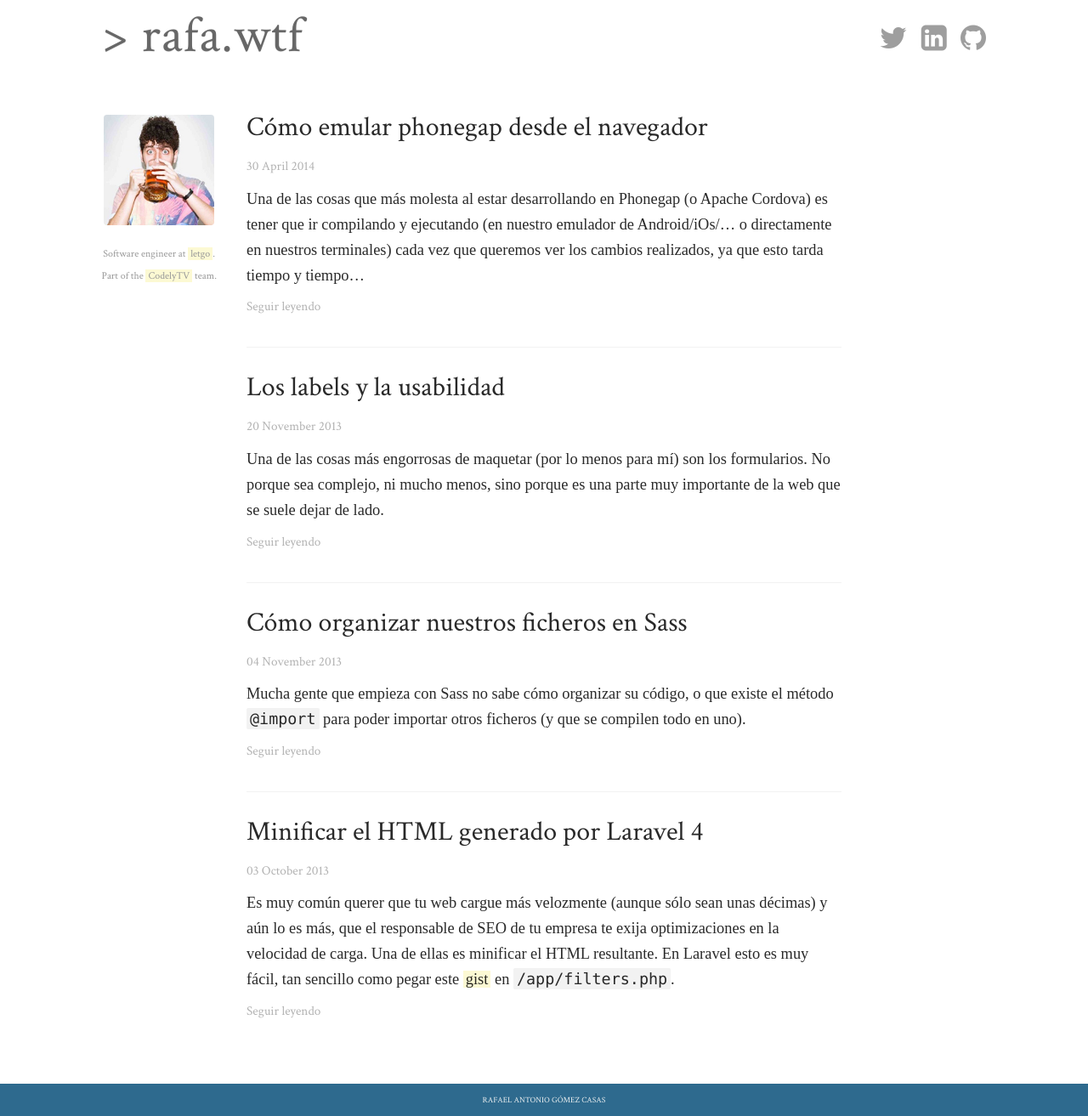
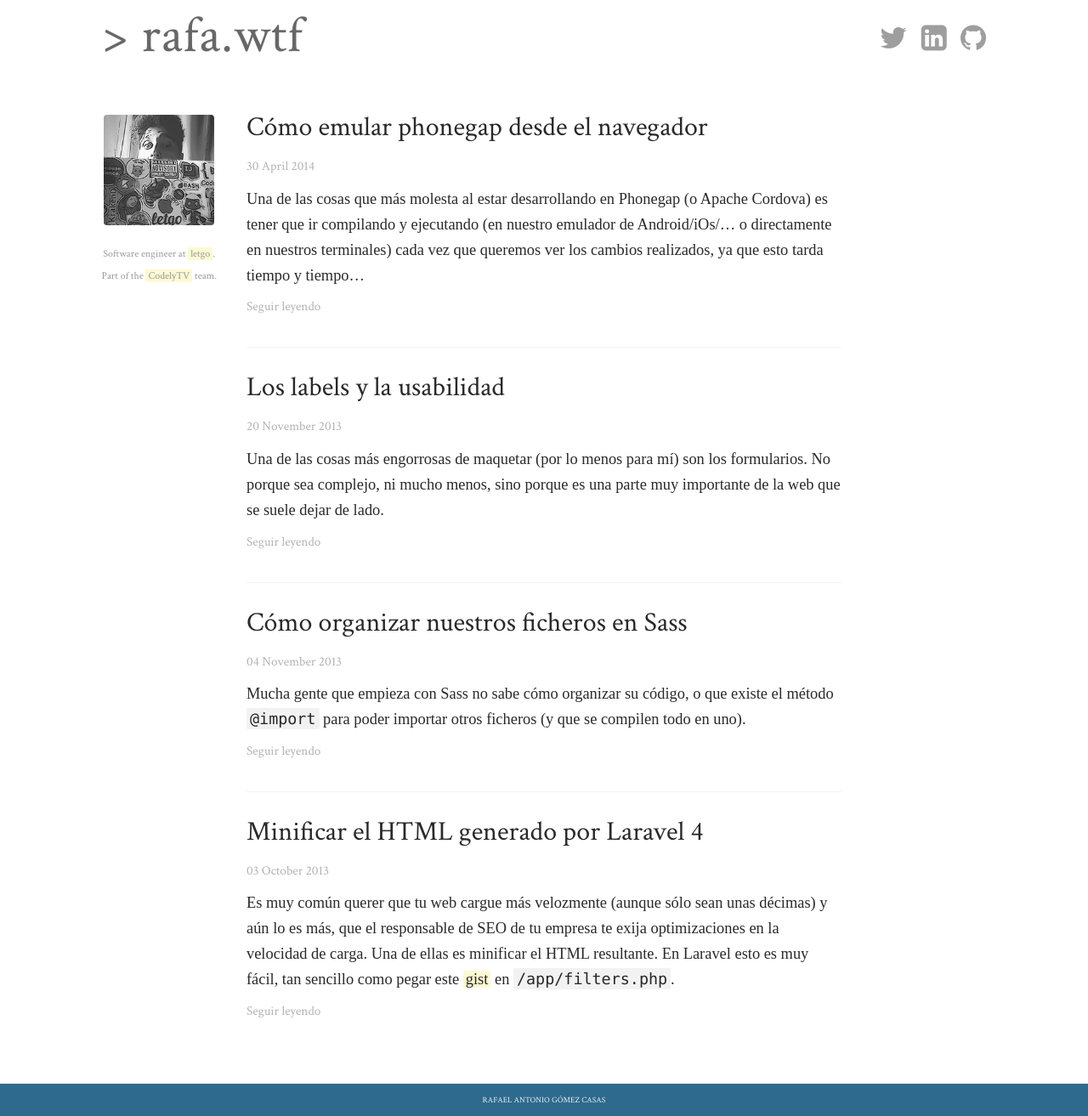
Before and after one commit to rgomezcasas/rafa.wtf, a Jekyll site: the page built from index.html, in a window 1280 px wide. Shown: the whole page at 85% size. Built offline with Jekyll 4.4.1, drawn with Linux system fonts in a browser that asks for light colours; nearby versions of some CDN libraries; some web fonts are replaced.

Commit message:
New "me" image :)

```diff
--- a/css/main.css
+++ b/css/main.css
@@ -259,8 +259,16 @@ header.header .social a:hover {
   transition: opacity .1s ease-out;
 }
 
+.image-link img {
+  filter: grayscale(100%);
+  -webkit-transition: filter .1s ease-out;
+  -moz-transition: filter .1s ease-out;
+  -o-transition: filter .1s ease-out;
+  -webkit-transition: -webkit-filter 100ms linear;
+}
+
 .image-link img:hover {
-  opacity: .85;
+  filter: grayscale(30%);
 }
 
 .rounded img {
@@ -518,6 +526,10 @@ footer.footer .social a:hover {
     display: none;
   }
 
+  .image-link img {
+    filter: grayscale(30%);
+  }
+
   /*--PAGE--*/
   #page, .wrapper {
     width: 100%;
```
Also changed, not shown: assets/images/rafa.jpg, assets/images/sprite-toggle.png (deleted), favicon.ico.
